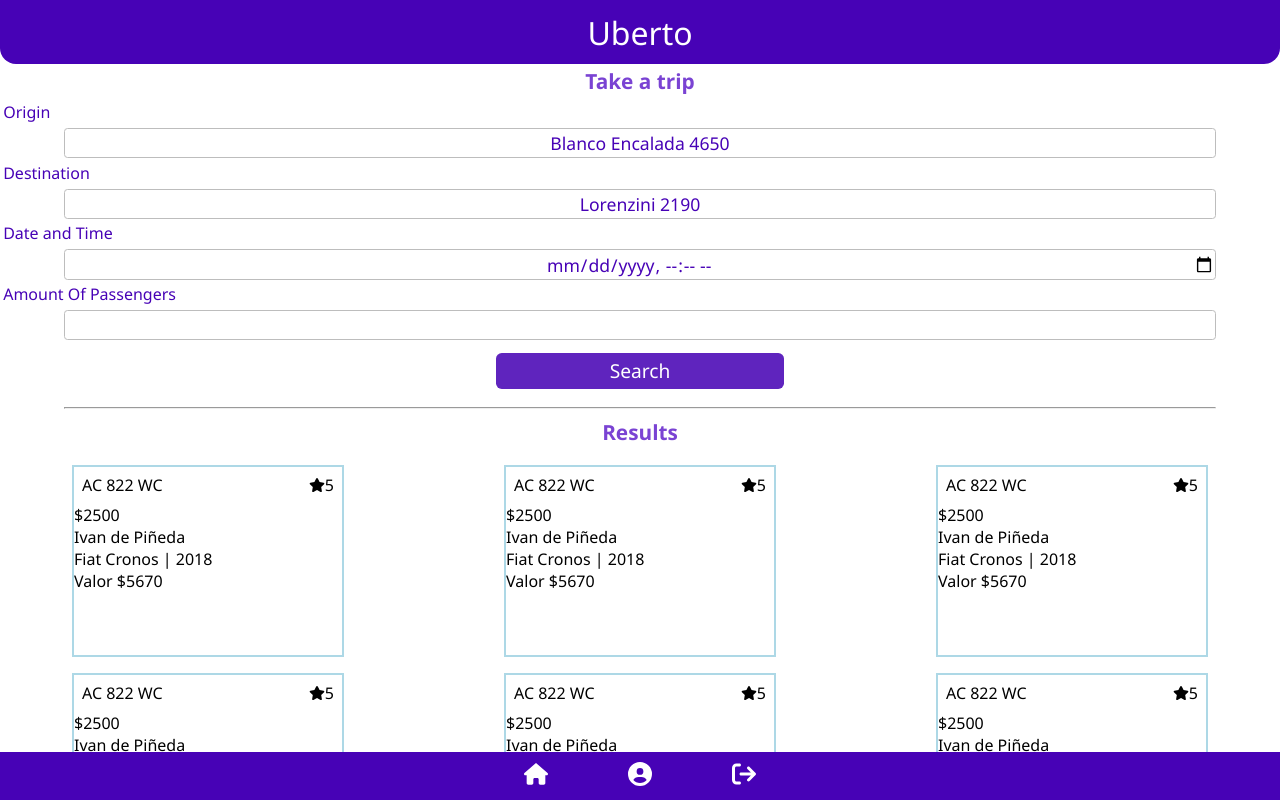
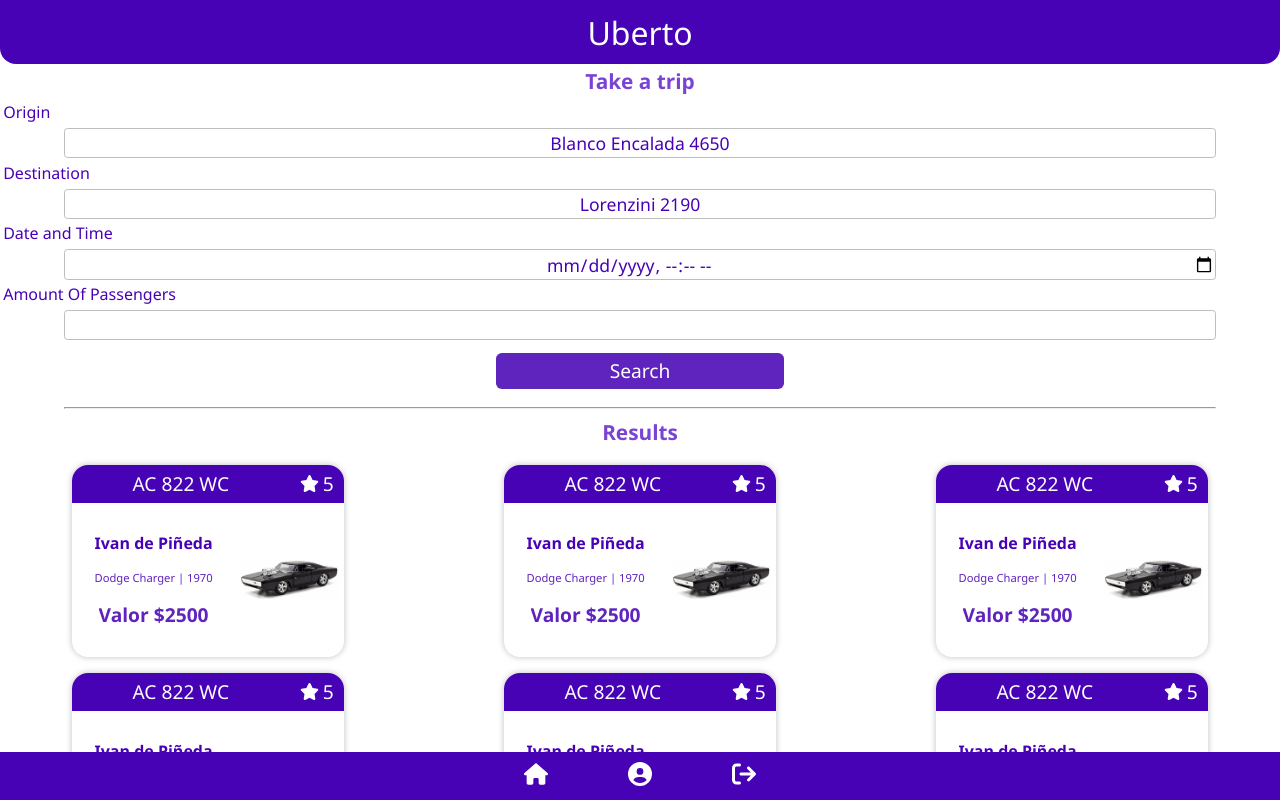
Before and after one commit to Adrianibarra97/uberto-app-frontend, a React (Vite) app: page /home-driver in a window 1280 px wide. Built offline with nearby package versions, Linux system fonts and the light colour scheme.

Commit message:
card component html and css structure

```diff
--- a/src/components/card-component/CardComponent.css
+++ b/src/components/card-component/CardComponent.css
@@ -3,32 +3,93 @@
     flex-direction: column;
     height: 12em;
     width: 17em;
-    border: 2px solid lightblue;
+    border-radius: 1em;
+    box-shadow: 0 0 6px rgba(0,0,0,0.25);
     overflow: hidden;
 }
 
 .card-header-container {
     display: flex;
     flex-direction: row;
-    align-items: center;
     width: 100%;
     height: 20%;
+    background-color: rgb(71, 2, 182);
 }
 
-.card-item {
+.p-item {
     display: flex;
+    justify-content: center;
     align-items: center;
-    width: 50%;
     height: 100%;
-    padding: 0.5rem;
+    width: 80%;
+    font-size: 1.2rem;
+    color: white;
 }
 
-.card-rating {
-    justify-content: flex-end;
+.rating-container {
+    display: flex;
+    flex-direction: row;
+    align-items: center;
+    justify-content: center;
+    height: 100%;
+    width: 20%;
+}
+
+.rating-item {
+    display: flex;
+    height: auto;
+    width: auto;
+    align-items: center;
+    justify-content: center;
+    padding: 0.1em;
+    font-size: 1.2rem;
+    color: white;
 }
 
 .card-middle-container {
+   display: flex;
+   flex-direction: row;
+   height: 80%;
+   width: 100%;
+}
+
+.midddle-information {
     display: flex;
+    flex-direction: column;
+    justify-content: center;
+    align-items: center;
+    height: 100%;
+    width: 60%;
+    gap: 1em;
+}
+
+.text-p1 {
+    color:rgb(71, 2, 182);
+    font-weight: bold;
+}
+
+.text-p2 {
+    color:#5f24be;
+    font-size: 0.7em;
+}
+
+.text-p3 {
+    color:#5f24be;
+    font-size: 1.2em;
+    font-weight: bolder;
+}
+
+.figure-container {
+    display: flex;
+    height: 100%;
+    width: 40%;
+    justify-content: center;
+    align-items: center;
+}
+
+.card_image {
+    display: block;
     width: 100%;
-    height: 80%;
+    height: 100%;
+    object-fit: contain;
 }
--- a/src/components/card-component/CardComponent.tsx
+++ b/src/components/card-component/CardComponent.tsx
@@ -3,31 +3,25 @@ import './CardComponent.css'
 
 export const CardComponent = () => {
   return (
-    <>
     <div className='card'>
       <div className='card-header-container'>
-        <p className='card-item'>AC 822 WC</p>
-        <div className='card-item card-rating'>
-          <FaStar />
-          <p>5</p>
+        <p className='p-item'>AC 822 WC</p>
+        <div className='rating-container'>
+          <FaStar className='rating-item' />
+          <p className='rating-item'>5</p>
         </div>
-
       </div>
-
       <div className='card-middle-container'>
-        <div className=''>
-          <p>$2500</p><p>Ivan de Piñeda</p>
-          <p>Fiat Cronos | 2018</p>
-          <p>Valor $5670</p>
+        <div className='midddle-information'>
+          <p className='text-p1'>Ivan de Piñeda</p>
+          <p className='text-p2'>Dodge Charger | 1970</p>
+          <p className='text-p3'>Valor $2500</p>
         </div>
-
-        <figure>
-          <img src="" alt="" />
+        <figure className='figure-container'>
+          <img src="src\assets\falcon.png" alt="toreto" className='card_image'/>
         </figure>
 
       </div>
     </div>
-
-    </>
   )
 }
```
Also changed, not shown: src/assets/falcon.png (added).
